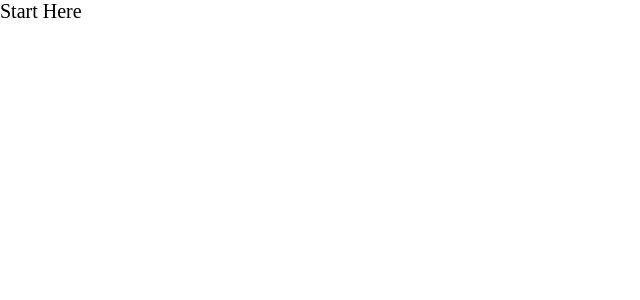
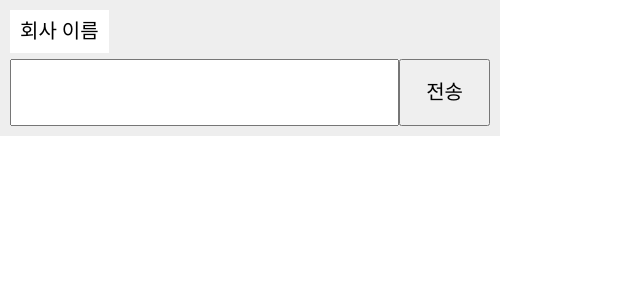
Before and after one commit to Ajrdn/Echelon-Frontend, a Next.js app: page / in a window 1280 px wide. Shown: the top 300 px of the page, without its empty margins (0-640 px from the left). Built offline with nearby package versions, Linux system fonts and the light colour scheme.

Commit message:
ADD :: Chat Form Components

```diff
--- /dev/null
+++ b/components/form/chat.style.ts
@@ -0,0 +1,47 @@
+import styled from "styled-components";
+
+export const ChatPageContainer = styled.div`
+  padding: 0.5rem;
+  box-sizing: border-box;
+  max-width: 25rem;
+  min-width: 10rem;
+  width: 60%;
+  background-color: #eee;
+`;
+
+export const ChatContainer = styled.div`
+  display: flex;
+`;
+
+export const ChatInput = styled.input`
+  padding: 1rem;
+  width: 80%;
+`;
+
+export const ChatSendButton = styled.button`
+  padding: 1rem;
+  width: 20%;
+`;
+
+export const SystemChatContainer = styled(ChatContainer)``;
+
+export const MyChatContainer = styled(ChatContainer)`
+  justify-content: flex-end;
+`;
+
+export const Chat = styled.span`
+  padding: 0.5rem;
+`;
+
+export const MyChat = styled(Chat)`
+  background-color: #00aaff;
+`;
+
+export const SystemChat = styled(Chat)`
+  background-color: #fff;
+`;
+
+export const ChatInputContainer = styled.div`
+  display: flex;
+  margin-top: 0.3rem;
+`;
--- /dev/null
+++ b/components/form/chat.tsx
@@ -0,0 +1,78 @@
+import React, { SetStateAction } from "react";
+import type { NextPage } from "next";
+import {
+  ChatInput,
+  ChatInputContainer,
+  ChatPageContainer,
+  ChatSendButton,
+  MyChat,
+  MyChatContainer,
+  SystemChat,
+  SystemChatContainer,
+} from "./chat.style";
+import { onChange } from "../../function";
+
+const Chat: NextPage = () => {
+  const [questions, setQuestions] = React.useState<string[]>([
+    "회사 이름",
+    "회사 연락처",
+    "회사 이메일",
+    "회사가 필요한 돈",
+    "작성이 완료되었습니다",
+  ]);
+
+  const [answers, setAnswers] = React.useState<string[]>([]);
+  const [element, setElement] = React.useState<string>("");
+  const [step, setStep] = React.useState<number>(1);
+
+  const append = (
+    element: string,
+    setState: React.Dispatch<SetStateAction<string[]>>,
+    setStep: React.Dispatch<SetStateAction<number>>
+  ) => {
+    setState((prev) => [...prev, element]);
+    setStep((prev) => (prev <= 4 ? prev + 1 : prev));
+  };
+
+  return (
+    <ChatPageContainer>
+      {new Array(step).fill(null).map((data, idx) => {
+        return (
+          <>
+            <SystemChatContainer>
+              <SystemChat>{questions[idx]}</SystemChat>
+            </SystemChatContainer>
+            {answers[idx] ? (
+              <MyChatContainer>
+                <MyChat>{answers[idx]}</MyChat>
+              </MyChatContainer>
+            ) : (
+              <></>
+            )}
+          </>
+        );
+      })}
+
+      {answers.length < 4 ? (
+        <ChatInputContainer>
+          <ChatInput
+            type={`text`}
+            onChange={(event) => {
+              onChange(event.target.value, setElement);
+            }}
+          />
+          <ChatSendButton
+            onClick={() => {
+              append(element, setAnswers, setStep);
+            }}
+          >
+            전송
+          </ChatSendButton>
+        </ChatInputContainer>
+      ) : (
+        <></>
+      )}
+    </ChatPageContainer>
+  );
+};
+export default Chat;
--- /dev/null
+++ b/function/chat/index.ts
@@ -0,0 +1,3 @@
+export const get = () => {
+
+}
--- /dev/null
+++ b/function/index.ts
@@ -0,0 +1,5 @@
+import React from "react";
+
+export const onChange = (state: any, setState: React.Dispatch<any>) => {
+  setState(state);
+};
--- a/package.json
+++ b/package.json
@@ -16,6 +16,7 @@
     "next-env": "^1.1.1",
     "react": "18.2.0",
     "react-dom": "18.2.0",
+    "react-hook-form": "^7.38.0",
     "sass": "^1.54.6",
     "styled-components": "^5.3.5"
   },
--- a/pages/index.tsx
+++ b/pages/index.tsx
@@ -1,7 +1,12 @@
 import type { NextPage } from "next";
+import Chat from "../components/form/chat";
 
 const Main: NextPage = () => {
-  return <section id={`main`}>Start Here</section>;
+  return (
+    <section id={`main`}>
+      <Chat />
+    </section>
+  );
 };
 
 export default Main;
--- a/tsconfig.json
+++ b/tsconfig.json
@@ -15,6 +15,6 @@
     "jsx": "preserve",
     "incremental": true
   },
-  "include": ["next-env.d.ts", "**/*.ts", "**/*.tsx", "next.config.js"],
+  "include": ["next-env.d.ts", "**/*.ts", "**/*.tsx", "next.config.js", "components/form/chat.tsx"],
   "exclude": ["node_modules"]
 }
```
Also changed, not shown: 1 other file (tests, documents, lock files or other folders).
